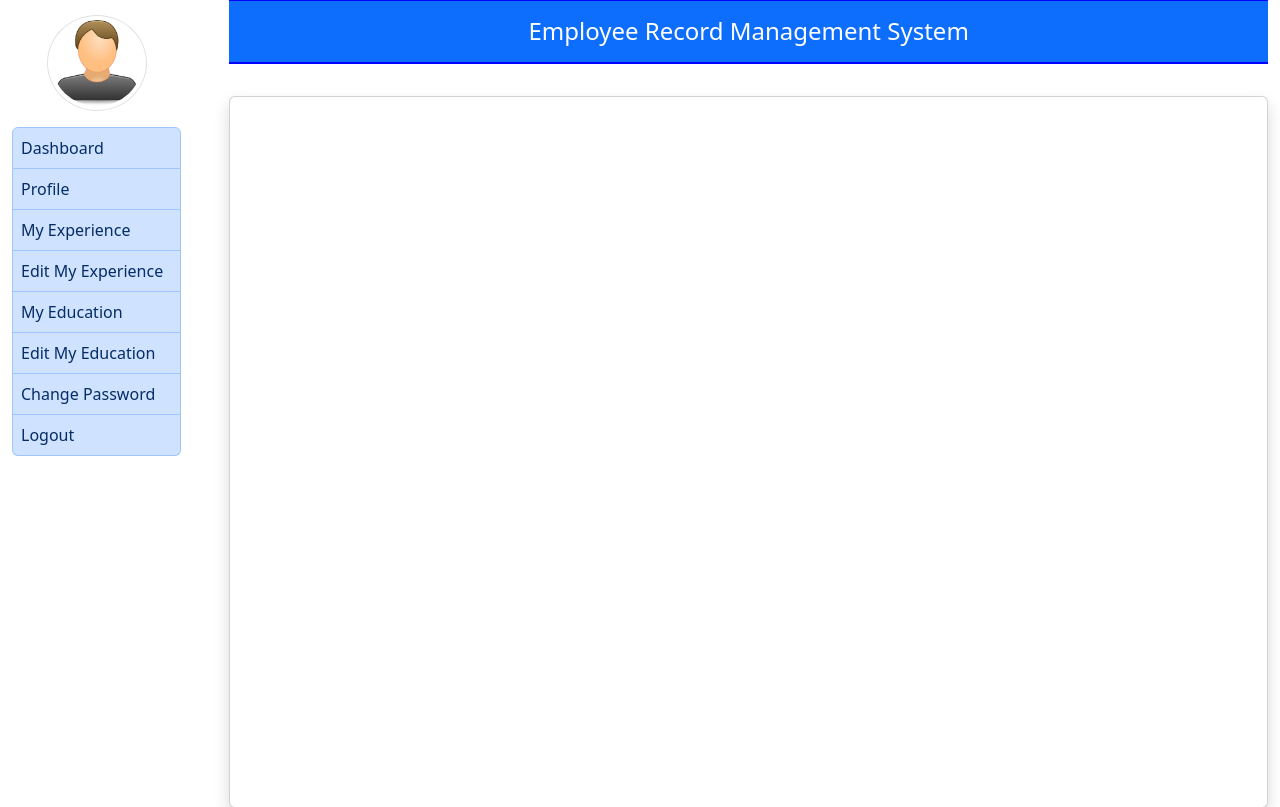
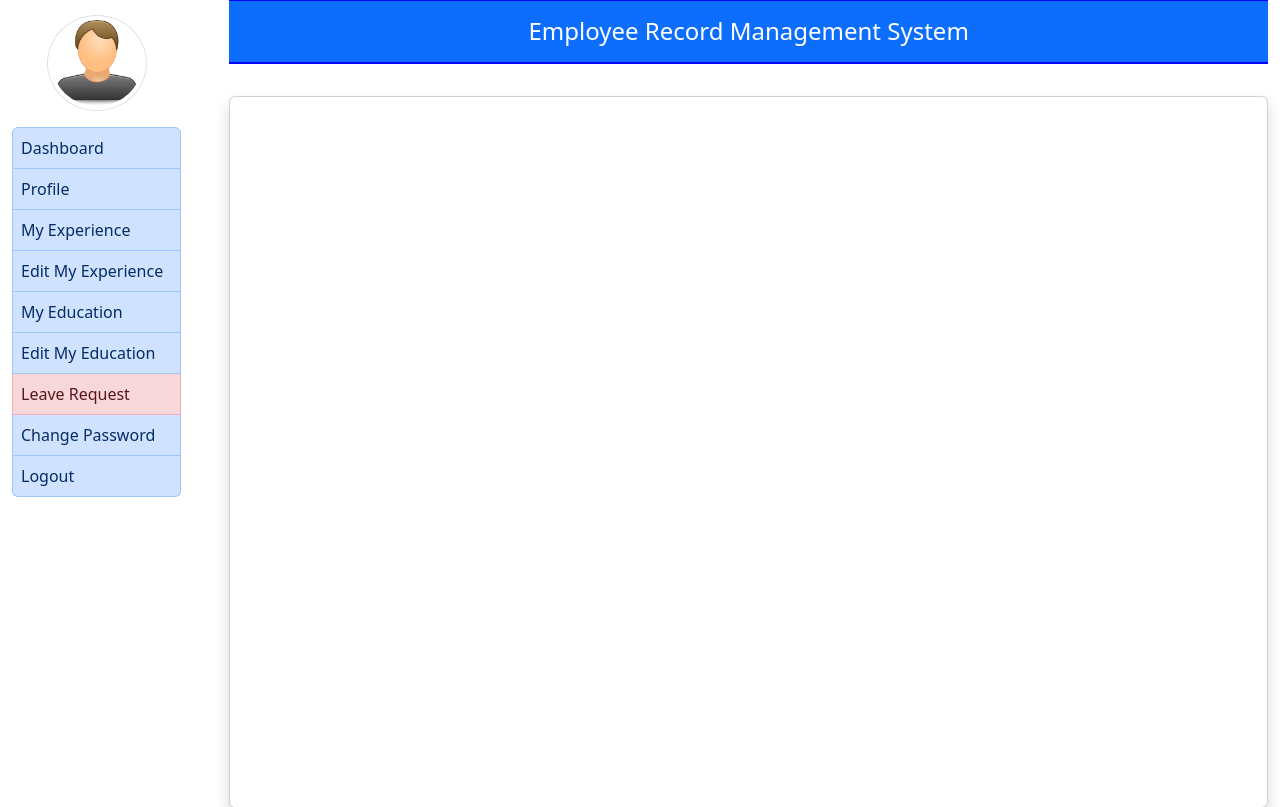
Before and after one commit to SanduniSilva/HR-Application---Group-13, a Django app: template Employees/templates/emp_base.html in a window 1280 px wide. Shown: the part 25-832 px from the top of the page. Run offline with Django 3.2, Linux system fonts and the light colour scheme; the template is opened without the code that fills it, so the values that code supplies are empty.

Commit message:
Update emp_base.html

```diff
--- a/Employees/templates/emp_base.html
+++ b/Employees/templates/emp_base.html
@@ -29,6 +29,7 @@
         <a href="{% url 'edit_experience' %}" class="list-group-item list-group-item-primary list-group-item-action {% if request.path == '/edit_experience/' %} active {% endif %}">Edit My Experience</a>
         <a href="{% url 'my_education' %}" class="list-group-item list-group-item-primary list-group-item-action {% if request.path == '/my_education/' %} active {% endif %}">My Education</a>
         <a href="{% url 'edit_myeducation' %}" class="list-group-item list-group-item-primary list-group-item-action {% if request.path == '/edit_myeducation/' %} active {% endif %}">Edit My Education</a>
+         <a href="{% url 'leave_request' %}" class="list-group-item list-group-item-danger list-group-item-action {% if request.path == '/leave_request' %} active {% endif %}">Leave Request</a>
         <a href="{% url 'change_password' %}" class="list-group-item list-group-item-primary list-group-item-action {% if request.path == '/change_password/' %} active {% endif %}">Change Password</a>
         <a href="{% url 'logout' %}" class="list-group-item list-group-item-primary list-group-item-action">Logout</a>
 
```
